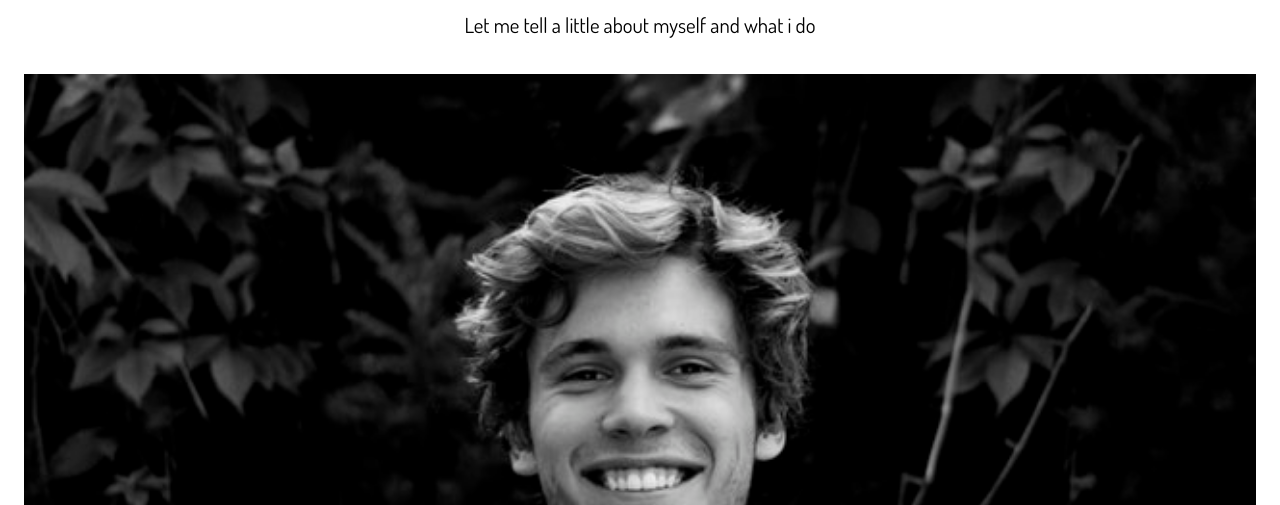
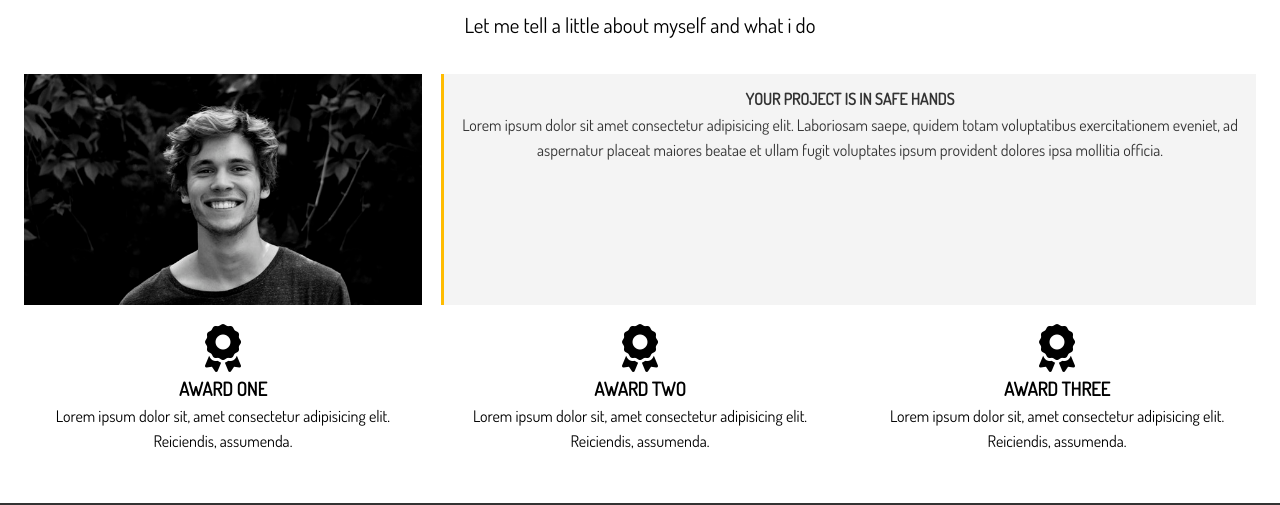
Before and after one commit to Grodriggues/personal-blog-example, a website: page dist/about.html in a window 1280 px wide. Shown: the part 207-712 px from the top of the page. Drawn offline with Linux system fonts and the light colour scheme.

Commit message:
adding about-info style

```diff
--- a/scss/main.scss
+++ b/scss/main.scss
@@ -195,6 +195,30 @@
   }
 }
 
+//About sections
+
+#about {
+  &-a {
+    .about-info {
+      display: grid;
+      grid-template-areas:
+        "bioimage bio bio"
+        "aw1 aw2 aw3";
+      gap: 1.2rem;
+    }
+
+    .bio-image {
+      grid-area: bioimage;
+    }
+
+    .bio {
+      grid-area: bio;
+      border-left: 3px solid $main-color;
+      padding: 0.8rem;
+    }
+  }
+}
+
 //Footer
 #main-footer {
   background: $dark-color;
```
Also changed, not shown: dist/css/main.css.
